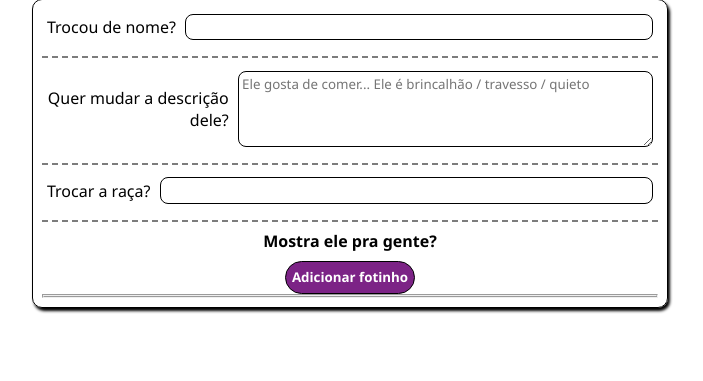
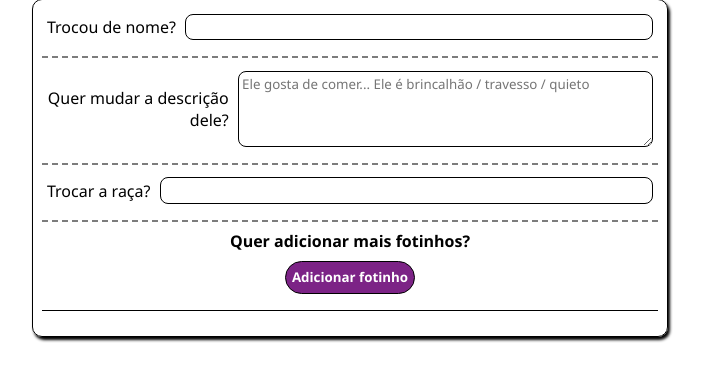
Before and after one commit to ApenasOLinco/Purrsue, a PHP site: page /pages/EditarGato/editarGato.php?codigo=1 in a window 1280 px wide. Shown: the part 173-554 px from the top of the page, without its empty margins (290-993 px from the left). Run offline with PHP 8.4, Linux system fonts and the light colour scheme; the visitor is signed in with stand-in values (Sample User, id 1).

Commit message:
Extraída inserção de fotinhos nos forms para um componente próprio

```diff
--- /dev/null
+++ b/components/FormFotinhos/formFotinhos.php
@@ -0,0 +1,16 @@
+<button type="button" id="btn-adicionar-fotinho" onclick="adicionarFotinho()">Adicionar fotinho</button>
+<fieldset id="fotinhos-fieldset">
+
+    <template id="fotinho-input-template">
+        <fieldset class="fotinho-cont conjunto-fieldset">
+            <label for="fotinhos[]">Link pra fotinho:</label>
+            <input type="text" name="fotinhos[]">
+
+            <button type="button">Remover fotinho</button>
+        </fieldset>
+    </template>
+
+</fieldset>
+
+<script src="/components/FormFotinhos/formFotinhos.js"></script>
+<link rel="stylesheet" href="/components/FormFotinhos/formFotinhos.css">
--- a/pages/EditarGato/editarGato.php
+++ b/pages/EditarGato/editarGato.php
@@ -39,20 +39,8 @@
             <input type="text" name="gato-raca" id="input-gato-raca">
         </fieldset>
 
-        <h4>Mostra ele pra gente?</h4>
-        <button type="button" id="btn-adicionar-fotinho" onclick="adicionarFotinho()">Adicionar fotinho</button>
-        <fieldset id="fotinhos-fieldset">
-
-            <template id="fotinho-input-template">
-                <fieldset class="fotinho-cont conjunto-fieldset">
-                    <label for="fotinhos[]">Link pra fotinho:</label>
-                    <input type="text" name="fotinhos[]">
-
-                    <button type="button">Remover fotinho</button>
-                </fieldset>
-            </template>
-
-        </fieldset>
+        <h4>Quer adicionar mais fotinhos?</h4>
+        <?php require_once "$ROOT/components/FormFotinhos/formFotinhos.php" ?>
     </form>
 </body>
 
```
Also changed, not shown: pages/CadastrarGato/cadastrarGato.php (+1 -13 lines), components/FormFotinhos/formFotinhos.css (renamed from pages/CadastrarGato/cadastrarGato.css), components/FormFotinhos/formFotinhos.js (renamed from pages/CadastrarGato/cadastrarGato.js).
